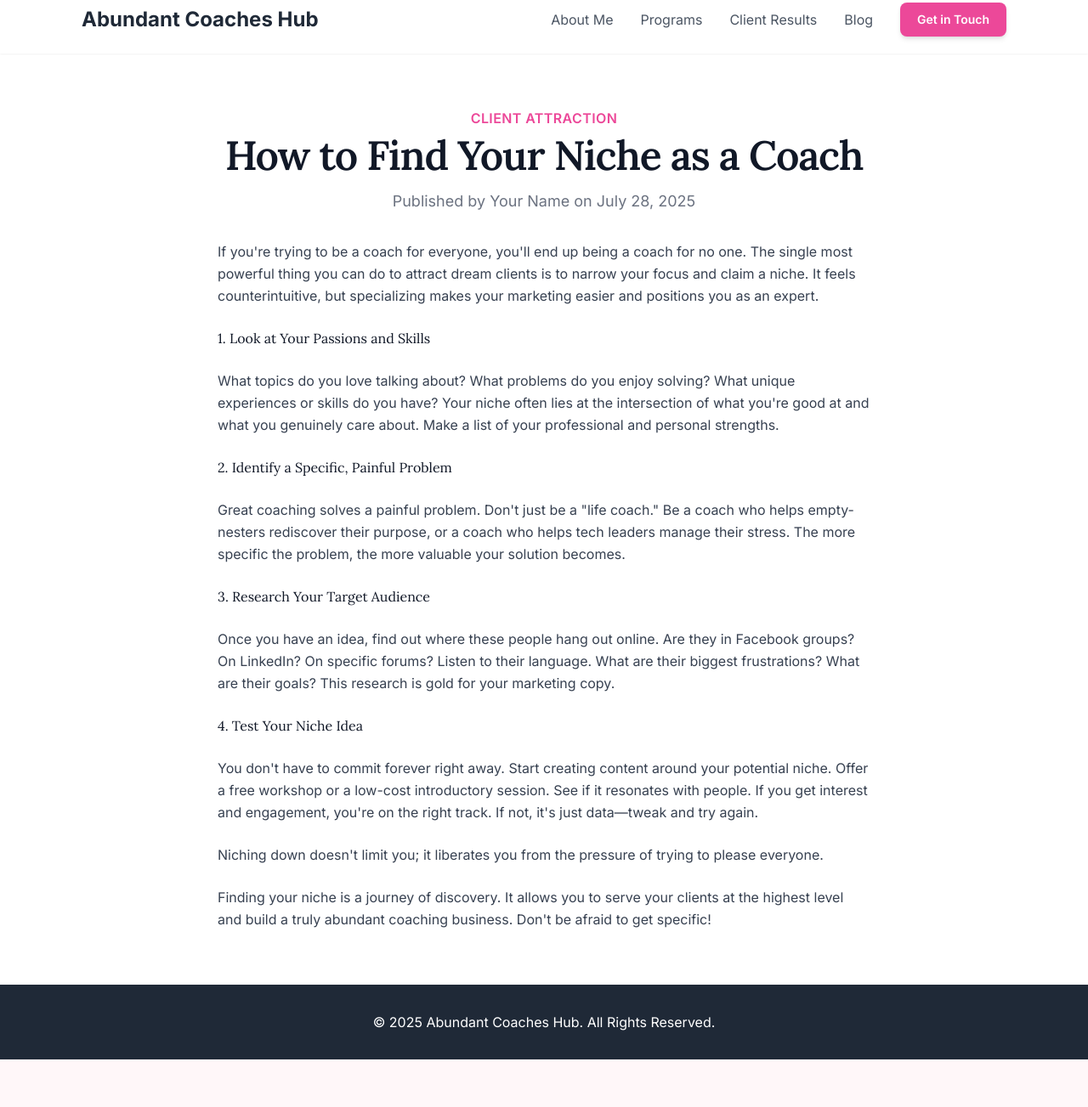
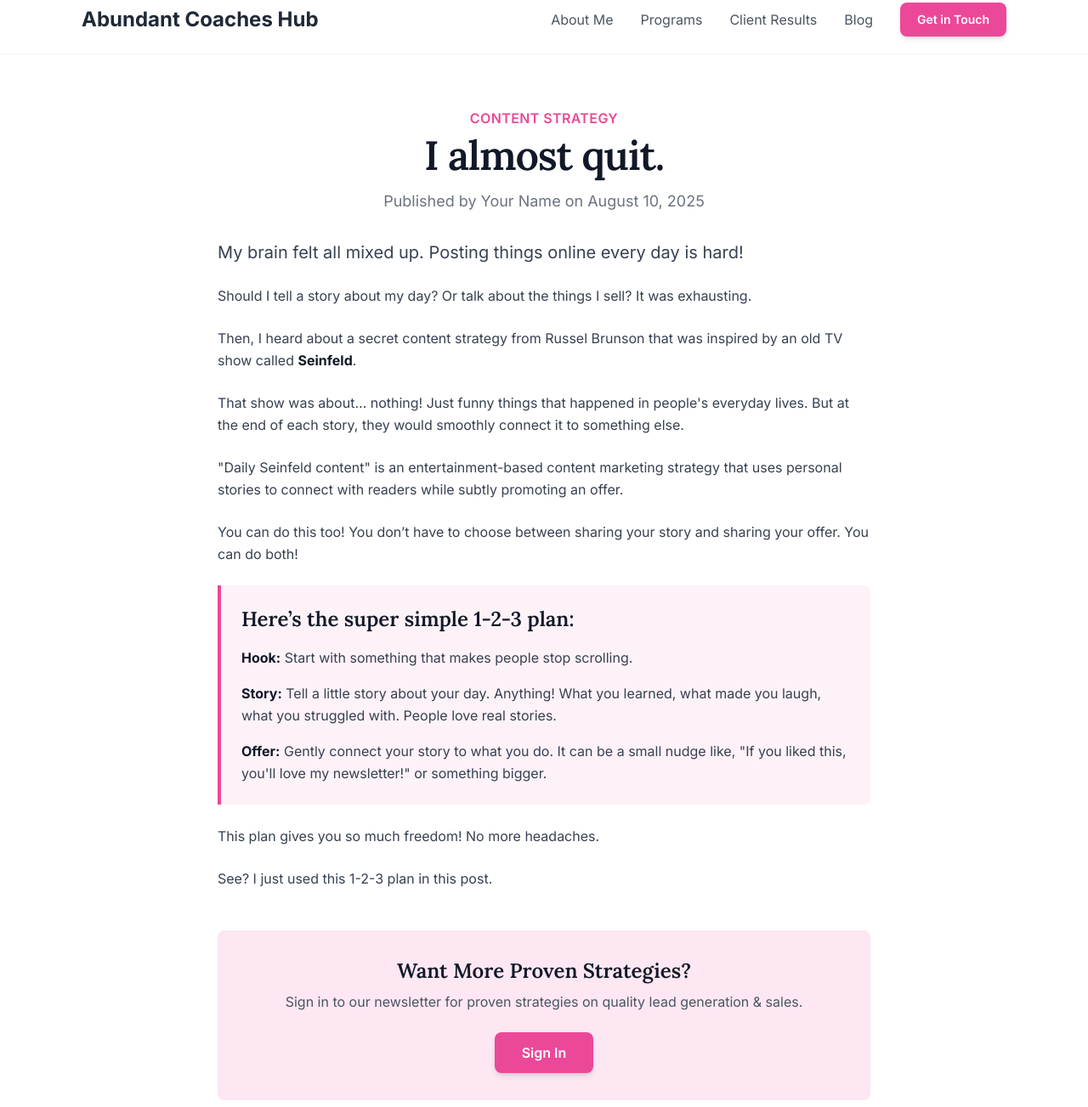
Before and after one commit to taiba143/Website, a plain HTML site: page i-almost-quit.html in a window 1280 px wide. Shown: the part 17-1320 px from the top of the page at 85% size. Before the commit the page ends 1264 px from the top, so only its background shows below. Drawn offline with nearby package versions, Linux system fonts and the light colour scheme.

Commit message:
added new code in i-almost-quit page

```diff
--- a/i-almost-quit.html
+++ b/i-almost-quit.html
@@ -3,7 +3,7 @@
 <head>
     <meta charset="UTF-8">
     <meta name="viewport" content="width=device-width, initial-scale=1.0">
-    <title>How to Find Your Niche as a Coach - Abundant Coaches Hub</title>
+    <title>I Almost Quit - Abundant Coaches Hub</title>
     <script src="https://cdn.tailwindcss.com"></script>
     <link rel="preconnect" href="https://fonts.googleapis.com">
     <link rel="preconnect" href="https://fonts.gstatic.com" crossorigin>
@@ -20,6 +20,7 @@
         .bg-brand-pink { background-color: #EC4899; }
         .hover\:bg-brand-pink-dark:hover { background-color: #DB2777; }
         .border-brand-pink { border-color: #EC4899; }
+        /* Styles for the blog content area */
         .prose {
             color: #374151; /* gray-700 */
         }
@@ -55,25 +56,42 @@
             <div class="max-w-3xl mx-auto">
                 <!-- Blog Header -->
                 <header class="mb-8 text-center">
-                    <p class="text-base font-semibold text-brand-pink tracking-wide uppercase">Client Attraction</p>
-                    <h1 class="mt-2 block text-4xl font-bold tracking-tight text-gray-900 sm:text-5xl">How to Find Your Niche as a Coach</h1>
-                    <p class="mt-4 text-lg text-gray-500">Published by Your Name on July 28, 2025</p>
+                    <p class="text-base font-semibold text-brand-pink tracking-wide uppercase">Content Strategy</p>
+                    <h1 class="mt-2 block text-4xl font-bold tracking-tight text-gray-900 sm:text-5xl">I almost quit.</h1>
+                    <p class="mt-4 text-lg text-gray-500">Published by Your Name on August 10, 2025</p>
                 </header>
 
                 <!-- Blog Content -->
                 <article class="prose lg:prose-xl max-w-none mx-auto leading-relaxed space-y-6">
-                    <p>If you're trying to be a coach for everyone, you'll end up being a coach for no one. The single most powerful thing you can do to attract dream clients is to narrow your focus and claim a niche. It feels counterintuitive, but specializing makes your marketing easier and positions you as an expert.</p>
-                    <h2>1. Look at Your Passions and Skills</h2>
-                    <p>What topics do you love talking about? What problems do you enjoy solving? What unique experiences or skills do you have? Your niche often lies at the intersection of what you're good at and what you genuinely care about. Make a list of your professional and personal strengths.</p>
-                    <h2>2. Identify a Specific, Painful Problem</h2>
-                    <p>Great coaching solves a painful problem. Don't just be a "life coach." Be a coach who helps empty-nesters rediscover their purpose, or a coach who helps tech leaders manage their stress. The more specific the problem, the more valuable your solution becomes.</p>
-                    <h2>3. Research Your Target Audience</h2>
-                    <p>Once you have an idea, find out where these people hang out online. Are they in Facebook groups? On LinkedIn? On specific forums? Listen to their language. What are their biggest frustrations? What are their goals? This research is gold for your marketing copy.</p>
-                    <h2>4. Test Your Niche Idea</h2>
-                    <p>You don't have to commit forever right away. Start creating content around your potential niche. Offer a free workshop or a low-cost introductory session. See if it resonates with people. If you get interest and engagement, you're on the right track. If not, it's just data—tweak and try again.</p>
-                    <blockquote>Niching down doesn't limit you; it liberates you from the pressure of trying to please everyone.</blockquote>
-                    <p>Finding your niche is a journey of discovery. It allows you to serve your clients at the highest level and build a truly abundant coaching business. Don't be afraid to get specific!</p>
+                    <p class="text-xl">My brain felt all mixed up. Posting things online every day is hard!</p>
+                    <p>Should I tell a story about my day? Or talk about the things I sell? It was exhausting.</p>
+                    <p>Then, I heard about a secret content strategy from Russel Brunson that was inspired by an old TV show called <strong>Seinfeld</strong>.</p>
+                    <p>That show was about… nothing! Just funny things that happened in people's everyday lives. But at the end of each story, they would smoothly connect it to something else.</p>
+                    <blockquote>"Daily Seinfeld content" is an entertainment-based content marketing strategy that uses personal stories to connect with readers while subtly promoting an offer.</blockquote>
+                    <p>You can do this too! You don’t have to choose between sharing your story and sharing your offer. You can do both!</p>
+                    <div class="bg-pink-50 border-l-4 border-brand-pink p-6 rounded-r-lg my-8">
+                        <h2 class="text-2xl font-bold text-gray-900 mb-4">Here’s the super simple 1-2-3 plan:</h2>
+                        <ul class="space-y-4">
+                            <li><strong>Hook:</strong> Start with something that makes people stop scrolling.</li>
+                            <li><strong>Story:</strong> Tell a little story about your day. Anything! What you learned, what made you laugh, what you struggled with. People love real stories.</li>
+                            <li><strong>Offer:</strong> Gently connect your story to what you do. It can be a small nudge like, "If you liked this, you'll love my newsletter!" or something bigger.</li>
+                        </ul>
+                    </div>
+                    <p>This plan gives you so much freedom! No more headaches.</p>
+                    <p>See? I just used this 1-2-3 plan in this post.</p>
                 </article>
+
+                <!-- Newsletter Sign-up Section -->
+                <div class="mt-12 p-8 bg-pink-100 rounded-lg text-center">
+                    <h3 class="text-2xl font-bold text-gray-900">Want More Proven Strategies?</h3>
+                    <p class="mt-2 text-gray-600">Sign in to our newsletter for proven strategies on quality lead generation & sales.</p>
+                    <div class="mt-6">
+                        <a href="#" class="inline-block bg-brand-pink text-white hover:bg-brand-pink-dark px-8 py-3 rounded-lg text-base font-semibold shadow-md transition-transform transform hover:scale-105">
+                            Sign In
+                        </a>
+                    </div>
+                </div>
+
             </div>
         </div>
     </div>
```
